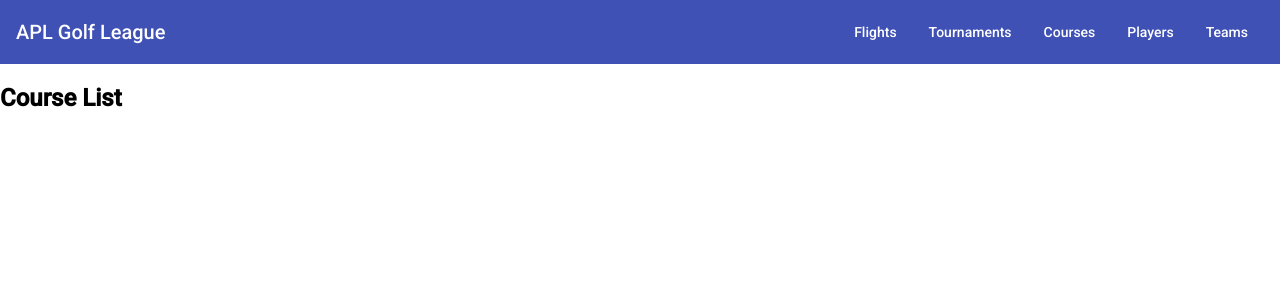
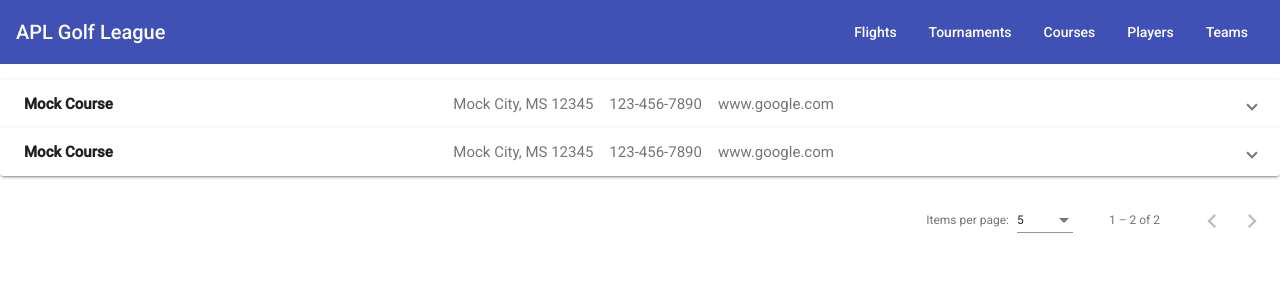
Before and after one commit to adjaunzemis/apl-golf-league-frontend, an Angular app in the folder angular-material/: page / in a window 1280 px wide. Shown: the top 300 px of the page. Built offline with nearby package versions, Linux system fonts and the light colour scheme.

Commit message:
Created prototype course list display with expansion panels. Added supporting material imports.

```diff
--- a/angular-material/src/app/courses/course-list/course-list.component.css
+++ b/angular-material/src/app/courses/course-list/course-list.component.css
@@ -0,0 +1,20 @@
+:host {
+  display: block;
+  margin-top: 1rem;
+}
+
+mat-spinner {
+  margin: auto;
+}
+
+mat-paginator {
+  margin-top: 1rem;
+}
+
+.course-name {
+  font-weight: bold;
+}
+
+.course-details {
+  padding-left: 1rem;
+}
--- a/angular-material/src/app/courses/course-list/course-list.component.html
+++ b/angular-material/src/app/courses/course-list/course-list.component.html
@@ -1 +1,32 @@
-<h2>Course List</h2>
+<mat-accordion multi="true" *ngIf="courses.length > 0">
+  <mat-expansion-panel *ngFor="let course of courses">
+    <mat-expansion-panel-header>
+      <mat-panel-title class="course-name">{{ course.name }}</mat-panel-title>
+      <mat-panel-description *ngFor="let track of course.tracks">
+        <span class="course-details" >{{ course.city }}, {{ course.state }} {{ course.zipCode }}</span>
+        <span class="course-details" *ngIf="course.phone">{{ course.phone }}</span>
+        <span class="course-details" *ngIf="course.website">{{ course.website }}</span>
+        <span class="course-details" *ngIf="course.dateUpdated">(Updated: {{ course.dateUpdated }})</span>
+      </mat-panel-description>
+    </mat-expansion-panel-header>
+    <div>
+      <mat-expansion-panel multi="true" *ngFor="let track of course.tracks">
+        <mat-expansion-panel-header>
+          <mat-panel-title class="course-name">{{ track.name }} ({{ course.abbreviation }}-{{ track.abbreviation }})</mat-panel-title>
+          <mat-panel-description>
+            <span class="course-details" *ngFor="let teeSet of track.teeSets">
+              {{ teeSet.name }} ({{ teeSet.gender }}): {{ teeSet.rating }}/{{ teeSet.slope }}
+            </span>
+          </mat-panel-description>
+        </mat-expansion-panel-header>
+        <div *ngFor="let teeSet of track.teeSets">
+          <p>{{ teeSet.name }} ({{ teeSet.gender}}): {{ teeSet.rating }}/{{ teeSet.slope }}</p>
+        </div>
+      </mat-expansion-panel>
+    </div>
+    <mat-action-row>
+      <a mat-button color="primary" [routerLink]="">EDIT</a>
+    </mat-action-row>
+  </mat-expansion-panel>
+</mat-accordion>
+<mat-paginator [length]="totalCourses" [pageSize]="coursesPerPage" [pageSizeOptions]="pageSizeOptions"></mat-paginator>
--- a/angular-material/src/app/courses/courses.service.ts
+++ b/angular-material/src/app/courses/courses.service.ts
@@ -3,8 +3,28 @@ import { Observable, Subject } from "rxjs";
 
 import { GolfCourse } from "../shared/golf-course.model"
 
-const MOCK_COURSES : GolfCourse[] = [
-  {
+@Injectable({
+  providedIn: "root"
+})
+export class CoursesService {
+  private courses: GolfCourse[] = [];
+  private coursesUpdated = new Subject<{ courses: GolfCourse[], courseCount: number }>();
+
+  getCourses(): void {
+    // TODO: use http.get<GolfCourse[]>()
+    this.coursesUpdated.next({
+      courses: [MOCK_COURSE, MOCK_COURSE],
+      courseCount: 2
+    });
+  }
+
+  getCourseUpdateListener() : Observable<{ courses: GolfCourse[], courseCount: number }> {
+    return this.coursesUpdated.asObservable();
+  }
+
+}
+
+const MOCK_COURSE : GolfCourse = {
   id: 123,
   name: "Mock Course",
   abbreviation: "MC",
@@ -24,10 +44,93 @@ const MOCK_COURSES : GolfCourse[] = [
           id: 0,
           trackId: 111,
           name: "White",
-            color: "#FFFFFF",
+          color: "#00ff00",
           gender: "M",
           rating: 70.1,
           slope: 120,
+          holes: [
+            {
+              id: 1,
+              teeSetId: 0,
+              number: 1,
+              par: 4,
+              handicap: 9,
+              yardage: 395
+            },
+            {
+              id: 2,
+              teeSetId: 0,
+              number: 2,
+              par: 4,
+              handicap: 9,
+              yardage: 395
+            },
+            {
+              id: 3,
+              teeSetId: 0,
+              number: 3,
+              par: 4,
+              handicap: 9,
+              yardage: 395
+            },
+            {
+              id: 4,
+              teeSetId: 0,
+              number: 4,
+              par: 4,
+              handicap: 9,
+              yardage: 395
+            },
+            {
+              id: 5,
+              teeSetId: 0,
+              number: 5,
+              par: 4,
+              handicap: 9,
+              yardage: 395
+            },
+            {
+              id: 6,
+              teeSetId: 0,
+              number: 6,
+              par: 4,
+              handicap: 9,
+              yardage: 395
+            },
+            {
+              id: 7,
+              teeSetId: 0,
+              number: 7,
+              par: 4,
+              handicap: 9,
+              yardage: 395
+            },
+            {
+              id: 8,
+              teeSetId: 0,
+              number: 8,
+              par: 4,
+              handicap: 9,
+              yardage: 395
+            },
+            {
+              id: 9,
+              teeSetId: 0,
+              number: 9,
+              par: 4,
+              handicap: 9,
+              yardage: 395
+            }
+          ]
+        },
+        {
+          id: 0,
+          trackId: 111,
+          name: "Blue",
+          color: "#0000ff",
+          gender: "M",
+          rating: 72.3,
+          slope: 124,
           holes: [
             {
               id: 1,
@@ -107,25 +210,3 @@ const MOCK_COURSES : GolfCourse[] = [
     }
   ]
 }
-]
-
-@Injectable({
-  providedIn: "root"
-})
-export class CoursesService {
-  private courses: GolfCourse[] = [];
-  private coursesUpdated = new Subject<{ courses: GolfCourse[], courseCount: number }>();
-
-  getCourses(): void {
-    // TODO: use http.get<GolfCourse[]>()
-    this.coursesUpdated.next({
-      courses: [...MOCK_COURSES],
-      courseCount: MOCK_COURSES.length
-    });
-  }
-
-  getCourseUpdateListener() : Observable<{ courses: GolfCourse[], courseCount: number }> {
-    return this.coursesUpdated.asObservable();
-  }
-
-}
```
Also changed, not shown: angular-material/src/app/angular-material.module.ts (+9 -1 lines). Lines whose indentation alone changed are shown as unchanged.
